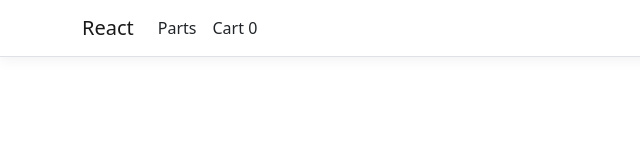
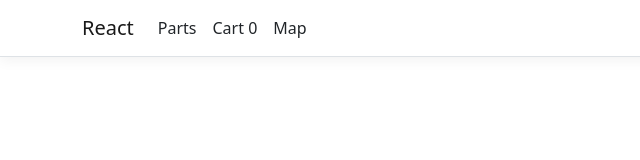
Before and after one commit to mikdrob/PcAssemblyClient, a React (Create React App) app: page / in a window 1280 px wide. Shown: the top 160 px of the page, without its empty margins (0-640 px from the left). Built offline with nearby package versions, Linux system fonts and the light colour scheme.

Commit message:
add map to the header

```diff
--- a/src/components/Header.tsx
+++ b/src/components/Header.tsx
@@ -22,10 +22,11 @@ const Header = () => {
                             <li className="nav-item">
                                 <NavLink className="nav-link text-dark" to="/cart">Cart {appState.items.length}</NavLink>
                             </li>
+                            <li className="nav-item">
+                                <NavLink className="nav-link text-dark" to="/map">Map</NavLink>
+                            </li>
                         </ul>
-
-
-                    </div>
+                  </div>
                 </div>
             </nav>
         </header>
--- a/src/containers/Parts/PartsIndex.tsx
+++ b/src/containers/Parts/PartsIndex.tsx
@@ -53,7 +53,7 @@ const PartsIndex = () => {
     }, [])
     return (
         <>
-            <h1>Buy Now</h1>
+            <h1 className="m-5">Buy Now</h1>
 
             <div className="container">
                 <div className="row">
@@ -71,6 +71,7 @@ const PartsIndex = () => {
                 <CustomLoader {...pageStatus} />
             </div>
 
+
         </>
 
     );
```
